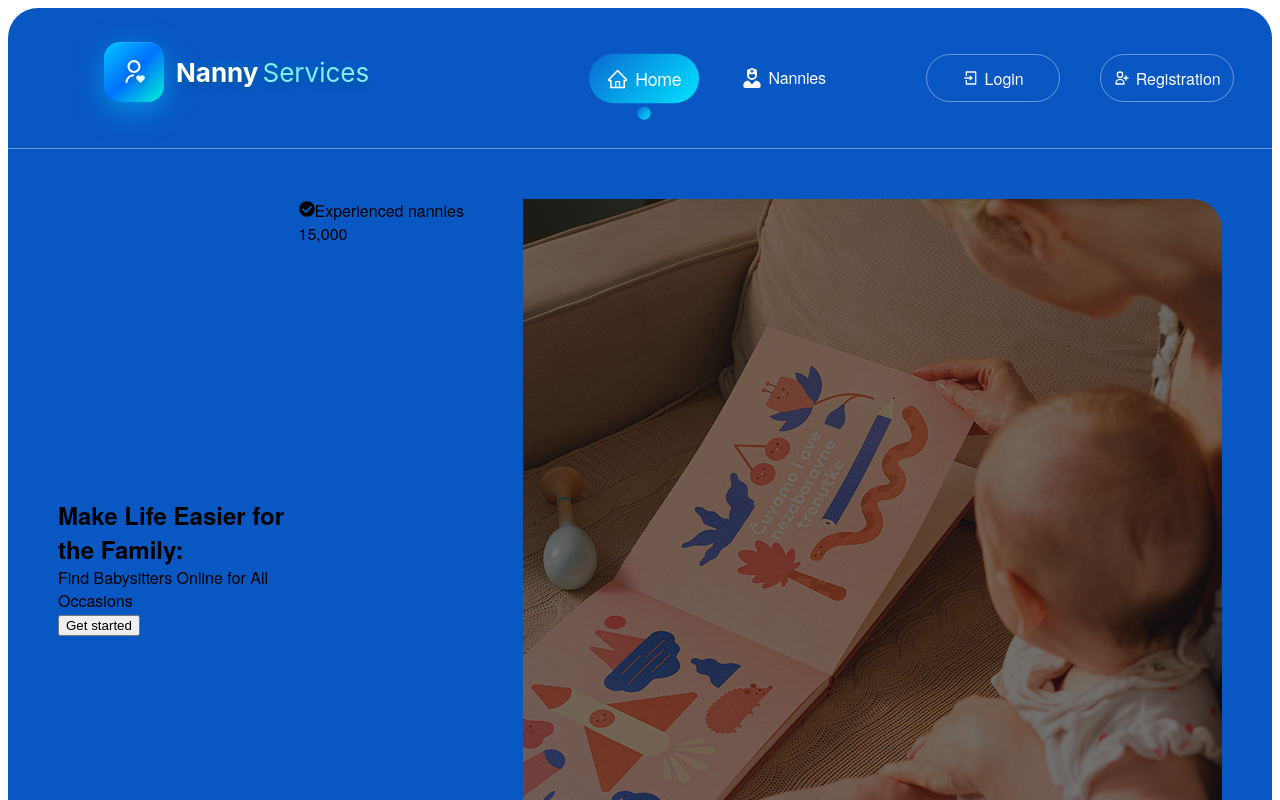
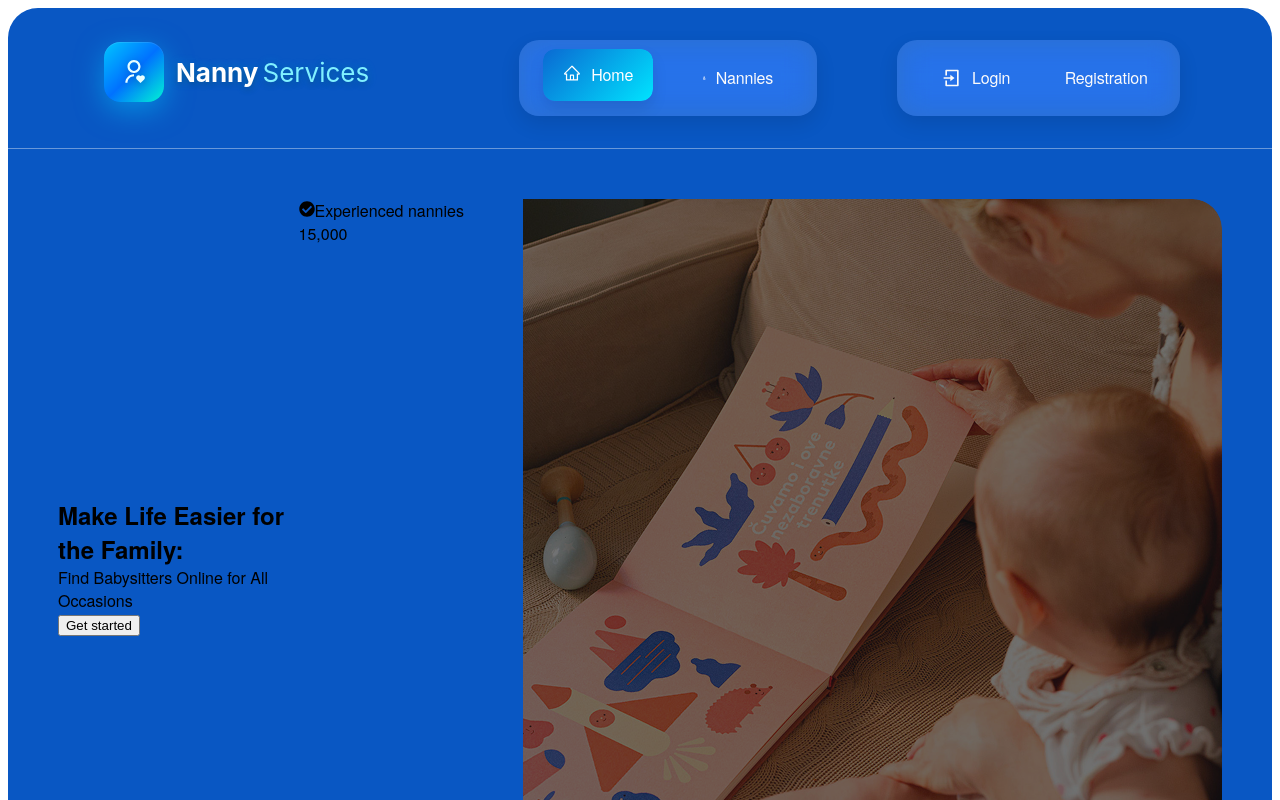
Before and after one commit to gokhankkaraduman/Nanny.Services, a React (Vite) app: page / in a window 1280 px wide. Shown: the top 800 px of the page. Built offline with nearby package versions, Linux system fonts and the light colour scheme; a web font is replaced by a local one.

Commit message:
style: adjust GuestNav styles

```diff
--- a/src/components/Header/GuestNav/GuestNav.module.css
+++ b/src/components/Header/GuestNav/GuestNav.module.css
@@ -1,10 +1,10 @@
+
 .nav {
     display: flex;
     justify-content: space-between;
     align-items: center;
     width: 100%;
-    padding: 0 20px;
-    margin-left: 205px;
+    margin-left: 193px;
 }
 
 .list {
@@ -12,225 +12,189 @@
     justify-content: space-between;
     align-items: center;
     width: 100%;
-    gap: 92px;
+    gap: 150px;
 }
 
-.left {
+.left,
+.right {
     display: flex;
-    gap: 40px;
+    align-items: center;
+    gap:50px;
+    position: relative;
+    z-index: 1;
+    background: rgba(255, 255, 255, 0.15);
+    backdrop-filter: blur(15px) saturate(130%);
+    border-radius: 20px;
+    padding: 16px 32px;
+    box-shadow: 0 8px 20px rgba(0, 0, 0, 0.1);
+    transition: all 0.3s ease-in-out;
+}
+
+.left:hover,
+.right:hover {
+    background: rgba(255, 255, 255, 0.25);
+    box-shadow: 0 12px 25px rgba(0, 0, 0, 0.12);
 }
 
 .right {
-    display: flex;
-    gap: 40px;
-    position: relative;
+    gap: 20px;
 }
 
-/* SOL TARAF STİLLERİ - LEFT */
-.left > .listItem {
+/* Tüm linkler ve butonlar için genel stiller */
+.listItem {
     position: relative;
-    color: var(--color-text-light);
-    font-weight: var(--fw-regular);
-    font-size: 16px;
-    line-height: 125%;
-    letter-spacing: -0.01em;
-    width: 100px;
-    min-height: 45px;
-    text-align: center;
     display: flex;
     align-items: center;
     justify-content: center;
-    gap: 6px;
-    border-radius: 8px;
+    gap: 10px;
+    font-size: 18px;
+    font-weight: var(--fw-medium);
+    color: var(--color-text-light);
+    text-decoration: none;
+    line-height: 125%;
+    letter-spacing: -0.01em;
+    padding: 16px 20px;
+    border-radius: 12px;
     transition: all 400ms ease;
     z-index: 1;
-    text-decoration: none;
+    overflow: hidden;
+    width: 130px; /* Tüm butonlar aynı boyutta */
+    min-height: 55px; /* Tüm butonlar aynı boyutta */
+    text-align: center;
 }
 
-.left > .listItem::before {
+/* Hover ve Active için ortak ::before efekti */
+.listItem::before {
     content: "";
     position: absolute;
     top: 0;
-    right: 0;
-    width: 0;
+    left: 0;
+    width: 100%;
     height: 100%;
     background: var(--link-hover-bg);
-    border-radius: 30px;
-    transition: width 400ms ease-in-out;
+    transform: scaleY(0);
+    transform-origin: bottom;
+    transition: transform 0.4s cubic-bezier(0.25, 0.8, 0.25, 1);
     z-index: -1;
+    border-radius: inherit;
 }
 
-.left > .listItem::after {
-    content: "";
-    position: absolute;
-    bottom: -15px;
-    left: 50%;
-    transform: translateX(-50%);
-    width: 0;
-    height: 0;
-    background: var(--link-hover-bg);
-    border-radius: 50%;
-    transition: all 500ms cubic-bezier(0.68, -0.55, 0.265, 1.55);
-    opacity: 0;
+.listItem:hover::before,
+.listItem.active::before {
+    transform: scaleY(1);
 }
 
-/* Sol taraf active/hover durumları */
-.left > .active::before,
-.left > .listItem:hover::before {
-    width: 100%;
-}
-
-.left > .active::after,
-.left > .listItem:hover::after {
-    width: 12px;
-    height: 12px;
-    opacity: 1;
-}
-
-.left > .active,
-.left > .listItem:hover {
+/* Hover ve Active durumunda text rengi ve dönüşüm */
+.listItem:hover,
+.listItem.active {
     color: var(--link-hover-text);
-    transform: scale(1.1);
-    z-index: 10;
-}
-
-/* Active olan damla animasyonu kalmasın, direkt göster */
-.left > .active::after {
-    animation: none;
-}
-
-/* Sadece hover'da animasyon */
-.left > .listItem:hover:not(.active)::after {
-    animation: dropEffect 600ms ease-out;
-}
-
-.left > .listItem:not(:hover) {
-    transition: all 300ms ease;
-}
-
-.left:hover .listItem:not(:hover):not(.active) {
-    transform: scale(0.85);
-    opacity: 0.6;
-    filter: blur(1px);
-}
-
-@keyframes dropEffect {
-    0% {
-        bottom: 50%;
-        width: 4px;
-        height: 4px;
-        opacity: 0.8;
-    }
-    50% {
-        bottom: -5px;
-        width: 8px;
-        height: 10px;
-        opacity: 1;
-    }
-    100% {
-        bottom: -15px;
-        width: 12px;
-        height: 12px;
-        opacity: 1;
-    }
-}
-
-/* SAĞ TARAF STİLLERİ - RIGHT */
-.right > .listItem {
-    position: relative;
-    font-size: 16px;
-    border: 1px solid rgba(251, 251, 251, 0.4);
-    border-radius: 30px;
-    padding: 0;
-    width: 134px;
-    height: 48px;
-    color: var(--color-text-light);
-    background-color: transparent;
-    transition: all 300ms ease-in-out;
-    z-index: 2;
-    display: flex;
-    align-items: center;
-    justify-content: center;
-    gap: 6px;
-    text-decoration: none;
-    text-align: center;
+    transform: translateY(-3px);
+    box-shadow: 0 8px 15px rgba(0, 0, 0, 0.1);
 }
 
 /* Icon stilleri */
 .icon {
-    font-size: 18px;
-    transition: all 300ms ease;
+    font-size: 20px;
+    transition: transform 0.3s ease;
 }
 
-/* Sol taraf iconları */
-.left .icon {
-    font-size: 20px;
+.listItem:hover .icon,
+.active .icon {
+    transform: translateY(-2px);
 }
 
-/* Sağ taraf iconları */
-.right .icon {
-    font-size: 16px;
+/*
+    Responsive Design
+    Tasarımın tüm cihazlara uyum sağlaması için Media Query'ler
+*/
+@media (max-width: 1439px) {
+    .nav {
+        margin-left: 150px;
+    }
+    .list {
+        gap: 80px;
+    }
+    .left,
+    .right {
+        gap: 30px;
+        padding: 12px 24px;
+    }
+    .listItem {
+        font-size: 16px;
+        width: 110px;
+        min-height: 50px;
+    }
+    .right {
+        gap: 15px;
+    }
 }
 
-/* Hareket eden background için ana container */
-.right::before {
-    content: '';
-    position: absolute;
-    top: 0;
-    right: 0; /* Varsayılan olarak sağdaki butonda (register) */
-    width: 134px;
-    height: 48px;
-    background: var(--btn-hover-bg);
-    border-radius: 30px;
-    transition: all 400ms cubic-bezier(0.68, -0.55, 0.265, 1.55);
-    z-index: 1;
-    pointer-events: none;
+@media (max-width: 1024px) {
+    .nav {
+        margin-left: 100px;
+        padding: 0 10px;
+    }
+    .list {
+        gap: 40px;
+    }
+    .left,
+    .right {
+        gap: 20px;
+        padding: 10px 20px;
+    }
+    .listItem {
+        font-size: 15px;
+        width: 100px;
+        min-height: 45px;
+    }
+    .right {
+        gap: 10px;
+    }
 }
 
-/* Login hover/active olduğunda background sola kayar */
-.right > .listItem:first-child:hover ~ *,
-.right > .listItem:first-child.active ~ * {
-    /* Bu boş kalabilir, asıl işlem aşağıda */
+@media (max-width: 768px) {
+    .nav {
+        margin-left: 0;
+        justify-content: center;
+    }
+    .list {
+        flex-direction: column;
+        gap: 20px;
+    }
+    .left,
+    .right {
+        width: 100%;
+        justify-content: center;
+        gap: 10px;
+        padding: 10px;
+    }
+    .listItem {
+        width: 100%;
+        max-width: 140px;
+        min-height: 40px;
+        font-size: 14px;
+    }
 }
 
-.right > .listItem:first-child:hover,
-.right > .listItem:first-child.active {
-    color: var(--btn-hover-text);
+@media (max-width: 480px) {
+    .nav {
+        padding: 0 5px;
+    }
+    .list {
+        gap: 10px;
+    }
+    .left,
+    .right {
+        gap: 5px;
+        padding: 5px 10px;
+    }
+    .listItem {
+        width: 100%;
+        min-height: 35px;
+        font-size: 13px;
+        padding: 8px;
+    }
+    .icon {
+        font-size: 16px;
+    }
 }
-
-.right > .listItem:last-child:hover,
-.right > .listItem:last-child.active {
-    color: var(--btn-hover-text);
-}
-
-/* Background pozisyon kontrolü */
-.right:has(.listItem:first-child:hover)::before,
-.right:has(.listItem:first-child.active)::before {
-    right: calc(100% - 134px); /* Sola kayar (login) */
-}
-
-.right:has(.listItem:last-child:hover)::before,
-.right:has(.listItem:last-child.active)::before {
-    right: 0; /* Sağda kalır (register) */
-}
-
-/* Eğer :has desteklenmiyorsa JavaScript ile de yapabiliriz */
-/* Alternatif: class-based yaklaşım */
-.right.login-active::before {
-    right: calc(100% - 134px);
-}
-
-.right.register-active::before {
-    right: 0;
-}
-
-/* Hover efektleri */
-.right > .listItem:hover {
-    transform: translateY(-2px);
-    box-shadow: 0 5px 15px rgba(0, 0, 0, 0.2);
-}
-
-/* Active buton stili */
-.right > .listItem.active {
-    color: var(--btn-hover-text);
-}
```
